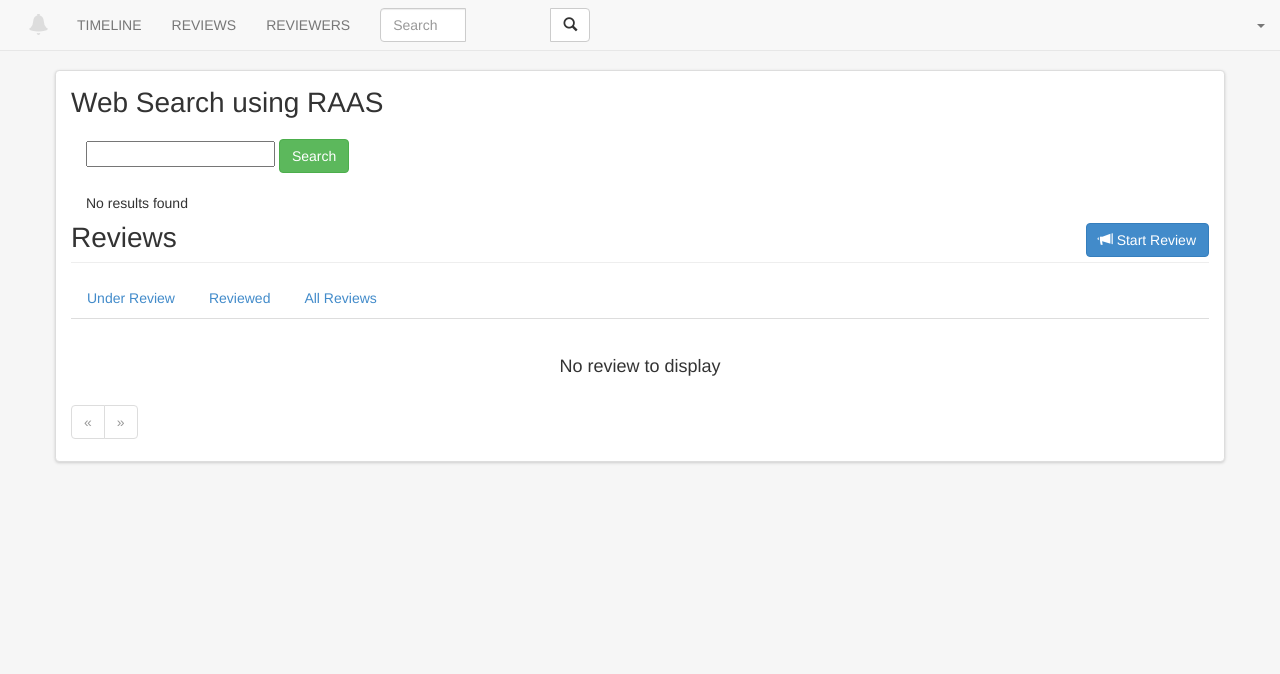
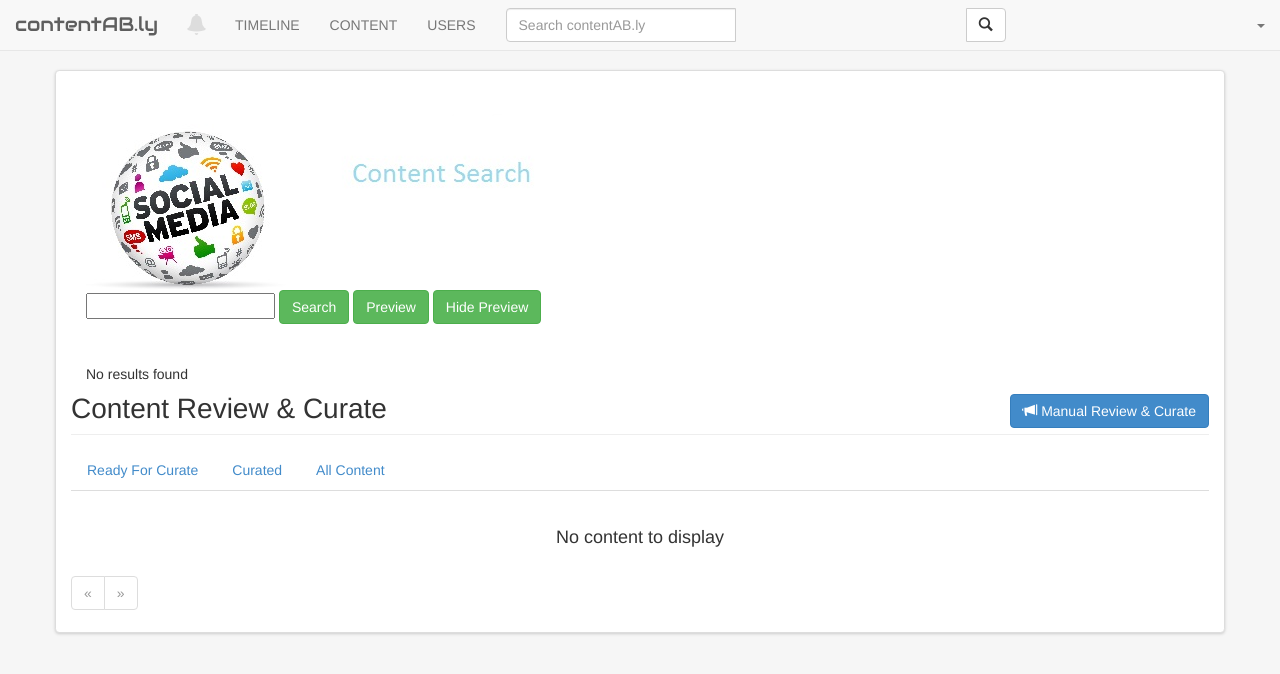
Before and after one commit to gzpgg3x/timeIncHack, a Django app: template hackEdukate/hackEdukate/questions/templates/questions/questions.html in a window 1280 px wide. Shown: the top 674 px of the page. Run offline with Django 3.2, Linux system fonts and the light colour scheme; the template is opened without the code that fills it, so the values that code supplies are empty; parts of the project's set-up code (start-up, migrations or seed data) failed here and were passed over; some libraries are stand-ins or nearby versions.

Commit message:
presentationVersion
presentationVersion

```diff
--- a/hackEdukate/hackEdukate/questions/models.py
+++ b/hackEdukate/hackEdukate/questions/models.py
@@ -5,7 +5,7 @@ import markdown
 
 class Question(models.Model):
     user = models.ForeignKey(User)
-    title = models.CharField(max_length=255)
+    title = models.TextField(max_length=255)
     description = models.TextField(max_length=2000)
     create_date = models.DateTimeField(auto_now_add=True)
     update_date = models.DateTimeField(auto_now_add=True)
--- a/hackEdukate/hackEdukate/questions/templates/questions/isearch.html
+++ b/hackEdukate/hackEdukate/questions/templates/questions/isearch.html
@@ -32,6 +32,10 @@
                 <li>
                     <strong><a href="{{ result.link }}">{{ result.title }}</a></strong><br />
                     <em>{{ result.summary }}</em>
+
+
+                    <iframe  class  = "hyperlinkframe" src="{{ result.link }}" width="800" height="700" frameBorder="0"  style =
+                 "overflow:hidden;" scrolling="no" ">
                 </li>
             {% endfor %}
             </ol>
--- a/hackEdukate/hackEdukate/questions/templates/questions/questions.html
+++ b/hackEdukate/hackEdukate/questions/templates/questions/questions.html
@@ -2,7 +2,7 @@
 {% load i18n %}
 {% load humanize %}
 
-{% block title %}Reviews{% endblock %}
+{% block title %}Content Review & Curate{% endblock %}
 
 {% block head %}
   <link href="{{ STATIC_URL }}css/search.css" rel="stylesheet">
@@ -16,17 +16,23 @@
 
   <div class="page-header">
 
-    <h1>Web Search using RAAS</h1>
+
     <br/>
 
+
     <div class="container-fluid">
+      <img src = "/media/profile_pictures/social_media_strategy111.jpg">
+
 <!--             <img src="http://www.enterwebhub.com/wp-content/uploads/2013/02/bing_logo.jpg" style="width: 180px" alt="Picture of Rango" />  -->
 <!--         <p>Search for an Online Source</p> -->
         <form class="span8 form-search" id="search_form" method="post" action="/questions/">
             {% csrf_token %}
             <input type="text" class="input-long search-query"  name="query" value="{{ category_name }}" id="query" />
-            <button type="submit" class="btn btn-success" name="submit" value="Search">Search</button>
+            <button type="submit" class="btn btn-success" name="submit" value="Search">Search</button> <button  id="datapreview"  class="rangoshow btn  btn-success" type="button"> Preview  </button>
+             <button  id="datapreviewhide"  class="rangohide btn btn-success" type="button"> Hide Preview  </button>
         </form>
+
+             <br/>
     </div>
 
     <div class="container-fluid">
@@ -36,33 +42,17 @@
                 {% for result in result_list %}
                 <li>
                     {% if user.is_authenticated %}
-            <button data-catid="{{ result.summary }}" data-title="{{ result.title }}" data-url="{{ result.link }}" class="rango-add btn btn-mini btn-info" type="button">Review</button>
-            {% endif %}   <button  id="datapreview"  class="rango-add btn btn-mini btn-info" type="button"> Preview  </button>
+            <button data-catid="{{ result.summary }}" data-title="{{ result.title }}" data-url="{{ result.link }}" class="rango-add btn btn-mini btn-info" type="button" onclick ="window.location.reload();return false;">Review</button>
+            {% endif %}
                     <strong><a href="{{ result.link }}" >{{ result.title }}</a></strong><br />
+
                     <p   >{{ result.summary }}</p>
 
-                 <br/>
-                 <iframe  id  = "hyperlinkframe" src="{{ result.link }}" width="800" height="700" frameBorder="0"  style =
+
+                 <iframe  class  = "hyperlinkframe" src="{{ result.link }}" width="800" height="700" frameBorder="0"  style =
                  "display:none; overflow:hidden;" scrolling="no" ">
 </iframe>
-               <br/>
-                   <script>
-$( "#datapreview" ).hover(
-  function() {
-    $( "#hyperlinkframe" ).show( "slow", function() {
-    // Animation complete.
-  });
-  }
-);
 
-$( "#datapreview" ).click(
-  function() {
-    $( "#hyperlinkframe" ).hide( "slow", function() {
-    // Animation complete.
-  });
-  }
-);
-</script>
 
 <hr/>
                 </li>
@@ -75,23 +65,44 @@ $( "#datapreview" ).click(
     </div>
 
 
+  <script>
+$( ".rangoshow" ).hover(
+  function() {
+    $( ".hyperlinkframe" ).show( "slow", function() {
+    // Animation complete.
+  });
 
 
+  }
+);
+
+$( ".rangohide" ).hover(
+  function() {
+    $( ".hyperlinkframe" ).hide( "slow", function() {
+    // Animation complete.
+  });
+
+
+  }
+);
+
+</script>
+
     <a href="{% url 'ask' %}" class="btn btn-primary pull-right">
-      <span class="glyphicon glyphicon-bullhorn"></span> {% trans "Start Review" %}
+      <span class="glyphicon glyphicon-bullhorn"></span> {% trans "Manual Review & Curate" %}
     </a>
-    <h1>{% trans "Reviews" %}</h1>
+    <h1>{% trans "Content Review & Curate" %}</h1>
   </div>
   <div class="questions">
     <ul class="nav nav-tabs" style="margin-bottom: 1.4em">
-      <li{% if active == 'unanswered' %} class="active"{% endif %}><a href="{% url 'unanswered' %}">{% trans "Under Review" %}</a></li>
-      <li{% if active == 'answered' %} class="active"{% endif %}><a href="{% url 'answered' %}">{% trans "Reviewed" %}</a></li>
-      <li{% if active == 'all' %} class="active"{% endif %}><a href="{% url 'all' %}">{% trans "All Reviews" %}</a></li>
+      <li{% if active == 'unanswered' %} class="active"{% endif %}><a href="{% url 'unanswered' %}">{% trans "Ready For Curate" %}</a></li>
+      <li{% if active == 'answered' %} class="active"{% endif %}><a href="{% url 'answered' %}">{% trans "Curated" %}</a></li>
+      <li{% if active == 'all' %} class="active"{% endif %}><a href="{% url 'all' %}">{% trans "All Content" %}</a></li>
     </ul>
     {% for question in questions %}
       {% include 'questions/partial_question.html' with question=question %}
     {% empty %}
-      <h4 class="no-data">{% trans "No review to display" %}</h4>
+      <h4 class="no-data">{% trans "No content to display" %}</h4>
     {% endfor %}
     {% include 'paginator.html' with paginator=questions %}
   </div>
--- a/hackEdukate/hackEdukate/questions/views.py
+++ b/hackEdukate/hackEdukate/questions/views.py
@@ -47,6 +47,7 @@ def answered(request):
 @login_required
 def unanswered(request):
     questions = Question.get_unanswered()
+    # questions = Question.order_by('-favorites').get_unanswered()
     return _questions(request, questions, 'unanswered')
 
 @login_required
@@ -173,6 +174,7 @@ def auto_add_page(request):
         cat_id = request.GET['description']
         url = request.GET['url']
         title = request.GET['title']
+        # title = request.GET['title'][0 :10]
         print cat_id
         print url
         print title
--- a/hackEdukate/hackEdukate/templates/base.html
+++ b/hackEdukate/hackEdukate/templates/base.html
@@ -34,7 +34,7 @@
                 <span class="icon-bar"></span>
                 <span class="icon-bar"></span>
               </button>
-<!--               <a class="navbar-brand" href="{% url 'home' %}">REVIEW AS A SERVICE, aka RAAS</a> -->
+              <a class="navbar-brand" href="{% url 'home' %}">contentAB.ly</a>
             </div>
             <div class="collapse navbar-collapse" id="menu">
               <ul class="nav navbar-nav">
@@ -45,14 +45,14 @@
                 </li>
                 <li><a href="{% url 'feeds' %}">{% trans 'TIMELINE' %}</a></li>
                 <!-- <li><a href="{% url 'articles' %}">{% trans 'hackBlog' %}</a></li> -->
-                <li><a href="{% url 'questions' %}">{% trans 'REVIEWS' %}</a></li>
-                <li><a href="{% url 'network' %}">{% trans 'REVIEWERS' %}</a></li>
+                <li><a href="{% url 'questions' %}">{% trans 'CONTENT' %}</a></li>
+                <li><a href="{% url 'network' %}">{% trans 'USERS' %}</a></li>
 <!--                 <li><a href="{% url 'isearch' %}">{% trans 'SEARCH' %}</a></li> -->
               </ul>
               {% if not hide_search %}
                 <form class="navbar-form navbar-left" role="search" action="{% url 'search' %}">
-                  <div class="input-group" style="width:210px">
-                    <input type="text" class="form-control" name="q" placeholder="Search">
+                  <div class="input-group" style="width:500px">
+                    <input type="text" class="form-control" name="q" placeholder="Search contentAB.ly">
                     <span class="input-group-btn">
                       <button type="submit" class="btn btn-default"><span class="glyphicon glyphicon-search"></span></button>
                     </span>
```
Also changed, not shown: hackEdukate/db.sqlite3, hackEdukate/db_5.sqlite3 (added), hackEdukate/db_6.sqlite3 (added), hackEdukate/db_7.sqlite3 (added), hackEdukate/hackEdukate/questions/templates/questions/images/social_media_strategy111.jpg (added), hackEdukate/media/profile_pictures/social_media_strategy111.jpg (added), hackEdukate/media/profile_picturessocial_media_strategy111.jpg (added), 2 other files.
